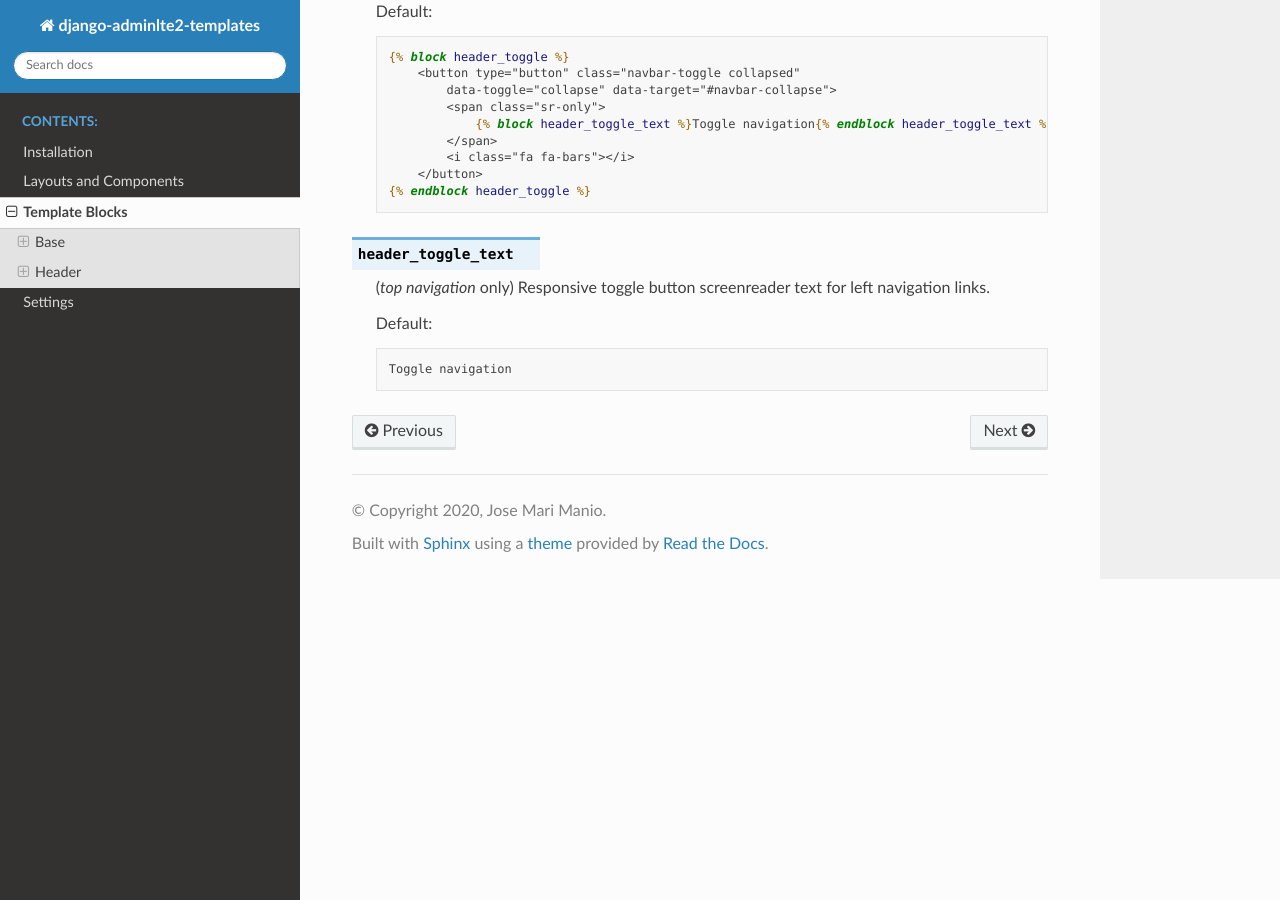
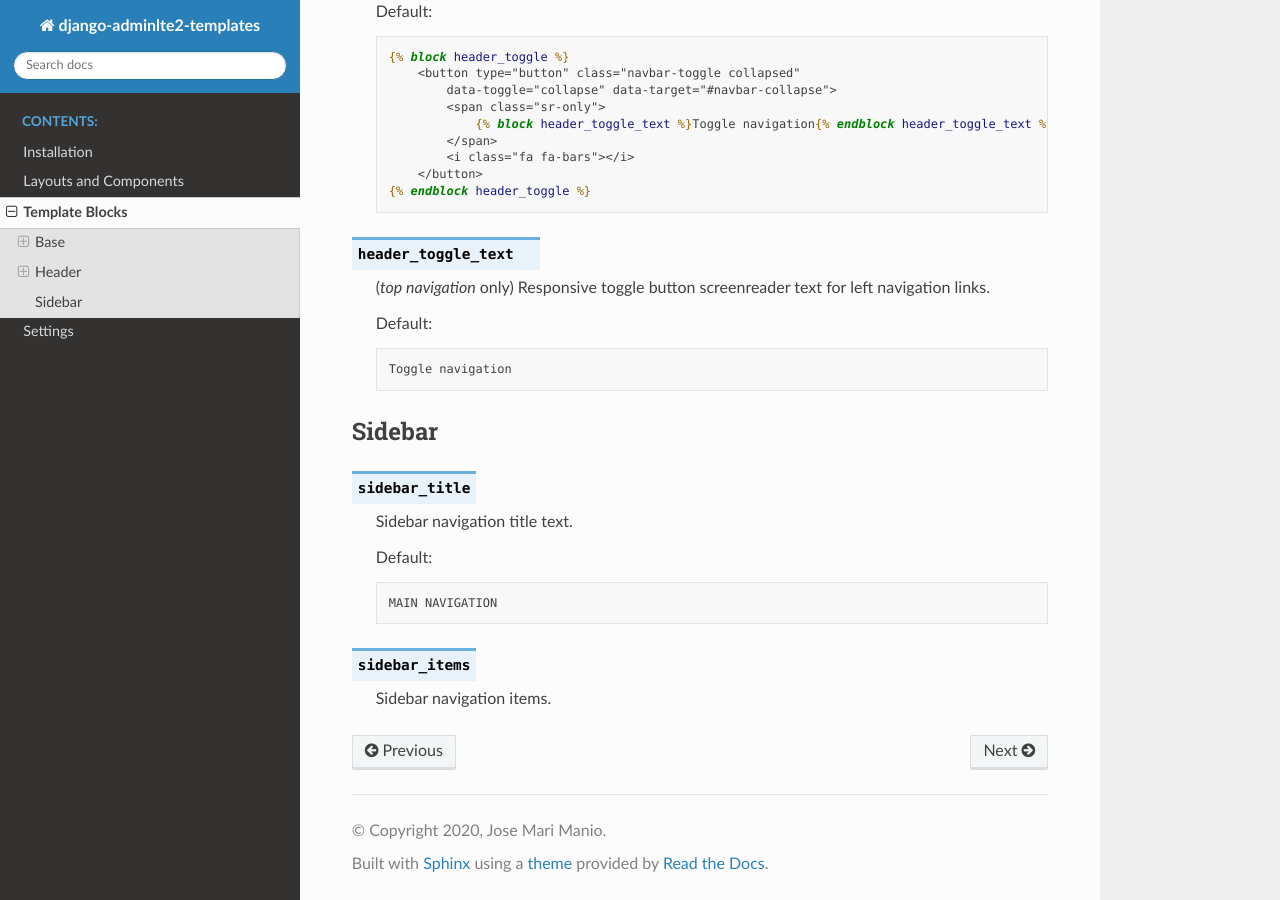
Before and after one commit to josemarimanio/django-adminlte2-templates, a Sphinx documentation site: the page built from docs/template_blocks.rst, in a window 1280 px wide and 900 px high, scrolled down 6963 px. Built offline with Sphinx 7.4.7 and the Read the Docs theme 2.0.0, drawn with Linux system fonts in a browser that asks for light colours.

Commit message:
Updated 'docs' page 'Template Blocks'. Added new section 'Sidebar'.

```diff
--- a/docs/template_blocks.rst
+++ b/docs/template_blocks.rst
@@ -456,3 +456,22 @@ Navigation
     Default::
 
         Toggle navigation
+
+
+Sidebar
+-------
+
+.. data:: sidebar_title
+    :noindex:
+
+    Sidebar navigation title text.
+
+    Default::
+
+        MAIN NAVIGATION
+
+
+.. data:: sidebar_items
+    :noindex:
+
+    Sidebar navigation items.
```
